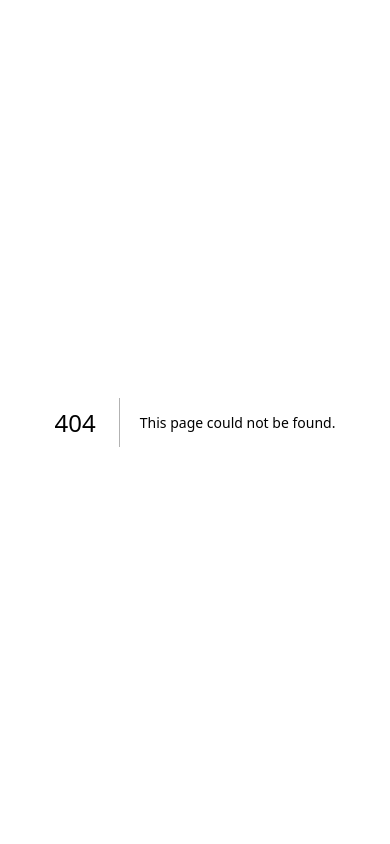
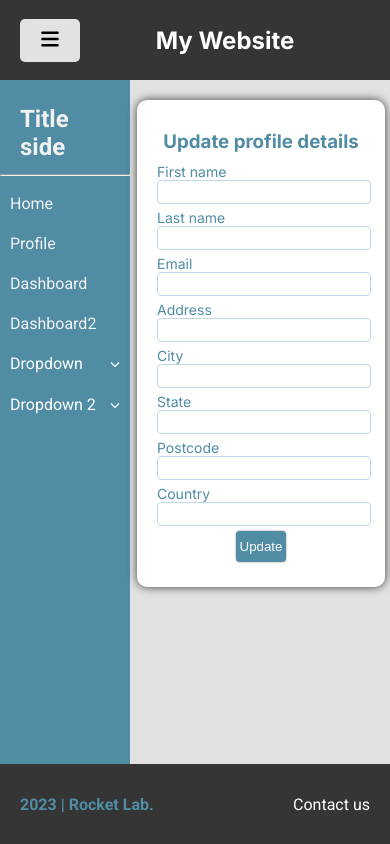
Before and after one commit to matthew-deal-rocketlab/Next-JS-workshop, a Next.js app in the folder web/: page /update-profile in a window 390 px wide. Before the commit this address had no page. Built offline with nearby package versions, Linux system fonts and the light colour scheme.

Commit message:
[FEAT] Add edit profile component (#7)
* add profile card, add navigation

* add icons to dropdown

* mobile adjustments

```diff
--- a/web/components/card.tsx
+++ b/web/components/card.tsx
@@ -3,10 +3,14 @@ import styled from 'styled-components';
 import { ISimpleProps } from './types';
 import { themeStatic } from '@/theme';
 
-const StyledCard = styled.div<ISimpleProps>`
-  width: 30vw;
+interface ICardProps extends ISimpleProps {
+  width?: string;
+}
+
+const StyledCard = styled.div<ICardProps>`
+  width: 300px;
   @media (max-width: ${themeStatic.breakpoints.mobile}) {
-    width: 260px;
+    width: 80%;
   }
   padding: 20px;
   border-radius: 10px;
@@ -16,7 +20,7 @@ const StyledCard = styled.div<ISimpleProps>`
   box-shadow: 0px 0px 10px 0px rgba(0, 0, 0, 0.75);
 `;
 
-const Card = (props: ISimpleProps) => {
+const Card = (props: ICardProps) => {
   return <StyledCard x-name="Card" {...props} />;
 };
 
--- a/web/components/form/field.tsx
+++ b/web/components/form/field.tsx
@@ -1,4 +1,4 @@
-import { ReactNode } from 'react';
+import React, { ReactNode } from 'react';
 import styled, { StyleSheetManager } from 'styled-components';
 
 import { themeStatic } from '@/theme';
@@ -7,9 +7,13 @@ interface FormRowProps {
   align?: 'left' | 'center' | 'right';
   fullwidth?: boolean;
   children: ReactNode;
+  width?: string;
 }
 const StyledFormRow = styled.div<FormRowProps>`
-  width: 100%;
+  width: ${props => props.width || '100%'};
+  @media (max-width: ${themeStatic.breakpoints.mobile}) {
+    width: 100%;
+  }
   margin-top: ${themeStatic.spacing.formfieldY};
   margin-bottom: ${themeStatic.spacing.formfieldY};
   display: ${(props: FormRowProps) => (props.fullwidth ? 'flex' : 'block')};
--- a/web/components/navbar.tsx
+++ b/web/components/navbar.tsx
@@ -81,7 +81,9 @@ const Navbar = () => {
   const { navbarActive, setUiData, isDrawerOpen } = uiData;
   const { push } = useRouter();
   const handleMenuItemClick = (item: IMenuItem) => {
-    setUiData({ ...uiData, navbarActive: item.id });
+    setUiData({ ...uiData, navbarActive: item.id, sidebarActive: item.id });
+    console.log('item', item);
+    push(item.link!);
 
     // Add any logic you want to perform when a menu item is clicked
   };
@@ -119,15 +121,6 @@ const Navbar = () => {
               </MenuItem>
             ),
           )}
-          {/* Just for navigation convenience, remove after */}
-          <MenuItem
-            $isActive={false}
-            key={`login`}
-            onClick={() => {
-              push('/dashboard2');
-            }}>
-            Dashboard2
-          </MenuItem>
         </MenuOptions>
       </>
     </NavbarContainer>
--- a/web/components/page-layouts/page-layout-4part.tsx
+++ b/web/components/page-layouts/page-layout-4part.tsx
@@ -2,6 +2,7 @@ import styled from 'styled-components';
 
 import { ISimpleProps } from '../types';
 import { Footer, Navbar, Sidebar } from '..';
+import { themeStatic } from '@/theme';
 
 // write a container for the content of the page that will be passed in as a prop to this component with max widf of 1440 and min height of 100vh
 const ContentContainer = styled.div`
@@ -10,6 +11,9 @@ const ContentContainer = styled.div`
   background-color: ${({ theme }) => theme.colors.light};
   margin: 0 auto;
   padding: 20px;
+  @media (max-width: ${themeStatic.breakpoints.mobile}) {
+    padding: 20px 1px;
+  }
 `;
 const GlobalContainer = styled.div`
   background-color: ${({ theme }) => theme.colors.dark};
@@ -24,15 +28,18 @@ const Grid = styled.div`
   display: grid;
   grid-template-columns: 1fr 5fr;
   grid-template-rows: 100%;
+  @media (max-width: ${themeStatic.breakpoints.mobile}) {
+    grid-template-columns: 1fr 2fr;
+  }
 `;
 
-const PageLayout4Part = (props: ISimpleProps) => {
+const PageLayout4Part = ({ children }: ISimpleProps) => {
   return (
     <GlobalContainer>
       <Navbar />
       <Grid>
         <Sidebar />
-        <ContentContainer>Content</ContentContainer>
+        <ContentContainer>{children}</ContentContainer>
       </Grid>
       <Footer />
     </GlobalContainer>
--- a/web/components/sidebar.tsx
+++ b/web/components/sidebar.tsx
@@ -1,11 +1,12 @@
 import { useContext } from 'react';
-import styled from 'styled-components';
+import { useRouter } from 'next/router';
+import styled, { useTheme } from 'styled-components';
 
 import { themeStatic } from '@/theme';
 import { menuItems } from '@/utils/data';
 import { UiContext } from '@/context/ui-context';
 import { IMenuItem } from './types';
-import { Collapsible } from '.';
+import { ArrowDownIcon, ArrowUpIcon, Collapsible } from '.';
 
 const SidebarContainer = styled.div`
   color: ${({ theme }) => theme.colors.light2};
@@ -16,7 +17,7 @@ const SidebarContainer = styled.div`
 `;
 const Title = styled.h1`
   text-align: left;
-  color: ${({ theme }) => theme.colors.titleText};
+  color: ${({ theme }) => theme.colors.light2};
   font-size: ${themeStatic.fontSizes.xlarge};
   font-weight: ${themeStatic.fontWeight.bold};
   padding: 5px 20px;
@@ -24,7 +25,10 @@ const Title = styled.h1`
   margin-top: 20px;
 `;
 
-const SidebarItem = styled.div<{ $isActive: boolean }>`
+const SidebarItem = styled.div<{ $isActive: boolean; $display?: string }>`
+  display: ${({ $display }) => $display || 'block'};
+  justify-content: space-between;
+  align-items: center;
   transition: background-color 0.4s ease;
   text-align: left;
   background-color: ${({ $isActive, theme }) =>
@@ -40,13 +44,26 @@ const SidebarItem = styled.div<{ $isActive: boolean }>`
   &:focus {
     outline: none;
   }
+  @media (max-width: ${themeStatic.breakpoints.mobile}) {
+    padding: 10px;
+  }
 `;
 
 const Sidebar = () => {
+  const theme = useTheme();
+  const { push } = useRouter();
   const uiData = useContext(UiContext);
   const { sidebarActive, subSidebarActive, setUiData } = uiData;
   const handleSidebarItemClick = (item: IMenuItem) => {
-    setUiData({ ...uiData, sidebarActive: item.id, subSidebarActive: '' });
+    setUiData({
+      ...uiData,
+      sidebarActive: item.id,
+      navbarActive: item.id,
+      subSidebarActive: '',
+    });
+    if (item.link) {
+      push(item.link!);
+    }
   };
   const handleSidebarSubItemClick = (item: IMenuItem, subItem: IMenuItem) => {
     setUiData({
@@ -66,9 +83,15 @@ const Sidebar = () => {
             key={index}
             title={
               <SidebarItem
+                $display="flex"
                 $isActive={sidebarActive === item.id}
                 onClick={() => handleSidebarItemClick(item)}>
                 {item.label}
+                <ArrowDownIcon
+                  height={10}
+                  width={10}
+                  fill={theme.colors.light2}
+                />
               </SidebarItem>
             }>
             {item.items.map((subItem, index) => (
--- /dev/null
+++ b/web/components/user-form.tsx
@@ -0,0 +1,214 @@
+import {
+  Button,
+  Card,
+  Form,
+  FormInput,
+  FormLabel,
+  FormRow,
+  FormTitle,
+} from '.';
+import styled from 'styled-components';
+import { isEmail } from '@/utils/validators';
+import { FormEvent, useState } from 'react';
+import { useRouter } from 'next/router';
+import { themeStatic } from '@/theme';
+
+const NameContainer = styled.div`
+  display: flex;
+  flex-direction: row;
+  justify-content: space-between;
+  @media (max-width: ${themeStatic.breakpoints.mobile}) {
+    display: block;
+  }
+`;
+
+const Container = styled.div`
+  display: flex;
+  justify-content: center;
+`;
+
+interface formFields {
+  email: string;
+  firstName: string;
+  lastName: string;
+  address: string;
+  city: string;
+  state: string;
+  postcode: string;
+  country: string;
+}
+
+const initialFormFields: formFields = {
+  email: '',
+  firstName: '',
+  lastName: '',
+  address: '',
+  city: '',
+  state: '',
+  postcode: '',
+  country: '',
+};
+
+// Checks the form inputs.  Returns null for no errors or object with error messages for each field
+const validateInputs = (inputs: formFields): formFields | null => {
+  let hasErrors = false;
+  let result = initialFormFields;
+
+  if (!inputs.firstName) {
+    hasErrors = true;
+    result.firstName = 'First name can not be empty';
+  }
+  if (!inputs.lastName) {
+    hasErrors = true;
+    result.lastName = 'Last name can not be empty';
+  }
+  // check email
+  if (!inputs.email) {
+    hasErrors = true;
+    result.email = 'Email can not be empty';
+  } else if (!isEmail(inputs.email)) {
+    hasErrors = true;
+    result.email = 'Invalid Email';
+  }
+  if (!inputs.address) {
+    hasErrors = true;
+    result.address = 'Address can not be empty';
+  }
+  if (!inputs.city) {
+    hasErrors = true;
+    result.city = 'City can not be empty';
+  }
+  if (!inputs.state) {
+    hasErrors = true;
+    result.state = 'State can not be empty';
+  }
+  if (!inputs.postcode) {
+    hasErrors = true;
+    result.postcode = 'Postcode can not be empty';
+  }
+  if (!inputs.country) {
+    hasErrors = true;
+    result.country = 'Country can not be empty';
+  }
+
+  return hasErrors ? result : null;
+};
+
+const UserForm = () => {
+  const { push } = useRouter();
+  const [formErrors, setFormErrors] = useState(initialFormFields);
+
+  const onClickLogin = (event: FormEvent<HTMLFormElement>) => {
+    const data = Object.fromEntries(
+      new FormData(event.currentTarget),
+    ) as unknown;
+
+    console.log('data', data);
+
+    const formErrorMessages = validateInputs(data as formFields);
+    console.log('formErrorMessages', formErrorMessages);
+    if (formErrorMessages !== null) {
+      setFormErrors(formErrorMessages);
+    }
+
+    // Submit form data and catch errors in the response
+    // push('/dashboard');
+
+    // prevent default form submission
+    event.preventDefault();
+  };
+
+  return (
+    <Container>
+      <Card width="60%">
+        <Form onSubmit={onClickLogin}>
+          <FormRow align="center">
+            <FormTitle>Update profile details</FormTitle>
+          </FormRow>
+          <NameContainer>
+            <FormRow width="45%">
+              <FormLabel htmlFor="firstName">First name</FormLabel>
+              <FormInput
+                type="text"
+                id="firstName"
+                name="firstName"
+                error={formErrors.firstName}
+              />
+            </FormRow>
+            <FormRow width="45%">
+              <FormLabel htmlFor="lastName">Last name</FormLabel>
+              <FormInput
+                type="text"
+                id="lastName"
+                name="lastName"
+                error={formErrors.lastName}
+              />
+            </FormRow>
+          </NameContainer>
+          <FormRow>
+            <FormLabel htmlFor="email">Email</FormLabel>
+            <FormInput
+              type="email"
+              id="email"
+              name="email"
+              error={formErrors.email}
+            />
+          </FormRow>
+          <FormRow>
+            <FormLabel htmlFor="address">Address</FormLabel>
+            <FormInput
+              type="text"
+              id="address"
+              name="address"
+              error={formErrors.address}
+            />
+          </FormRow>
+          <FormRow>
+            <FormLabel htmlFor="city">City</FormLabel>
+            <FormInput
+              type="text"
+              id="city"
+              name="city"
+              error={formErrors.city}
+            />
+          </FormRow>
+          <FormRow>
+            <FormLabel htmlFor="email">State</FormLabel>
+            <FormInput
+              type="text"
+              id="state"
+              name="state"
+              error={formErrors.state}
+            />
+          </FormRow>
+          <FormRow>
+            <FormLabel htmlFor="">Postcode</FormLabel>
+            <FormInput
+              type="number"
+              id="postcode"
+              name="postcode"
+              error={formErrors.postcode}
+            />
+          </FormRow>
+          <FormRow>
+            <FormLabel htmlFor="country">Country</FormLabel>
+            <FormInput
+              type="text"
+              id="country"
+              name="country"
+              error={formErrors.country}
+            />
+          </FormRow>
+
+          <FormRow fullwidth={false} align="center">
+            <Button variant="medium" type="submit">
+              Update
+            </Button>
+          </FormRow>
+        </Form>
+      </Card>
+    </Container>
+  );
+};
+
+export default UserForm;
--- /dev/null
+++ b/web/pages/update-profile/index.tsx
@@ -0,0 +1,12 @@
+import { PageLayout4Part } from '@/components';
+import UserForm from '@/components/user-form';
+
+const Dashboard2Page = () => {
+  return (
+    <PageLayout4Part>
+      <UserForm />
+    </PageLayout4Part>
+  );
+};
+
+export default Dashboard2Page;
--- a/web/utils/data.ts
+++ b/web/utils/data.ts
@@ -6,22 +6,22 @@ export const menuItems: IMenuItem[] = [
   {
     id: 'f47a8e5c-6e04-4ca0-b98a-b9e9a3b15e19',
     label: 'Home',
-    link: '/',
+    link: '/signup',
   },
   {
     id: '649dcb2d-8a2f-4e5e-9564-6a6af9a07d57',
-    label: 'About',
-    link: '/about',
+    label: 'Profile',
+    link: '/update-profile',
   },
   {
     id: '19744b1a-2654-439e-a297-b40f35ac7761',
-    label: 'Services',
-    link: '/services',
+    label: 'Dashboard',
+    link: '/dashboard',
   },
   {
     id: '9a795e59-6512-4b8e-8782-2aa232ac3a1e',
-    label: 'Contact',
-    link: '/contact',
+    label: 'Dashboard2',
+    link: '/dashboard2',
   },
   {
     id: '20d63b2c-18cc-432f-8d7d-e43e6a3677c1',
@@ -47,6 +47,7 @@ export const menuItems: IMenuItem[] = [
   {
     id: '5e85c650-8e84-4e87-9e14-ef2a0c072620',
     label: 'Dropdown 2',
+
     items: [
       {
         id: 'e349d356-1975-4332-9f39-3ec1971e6bcf',
```
